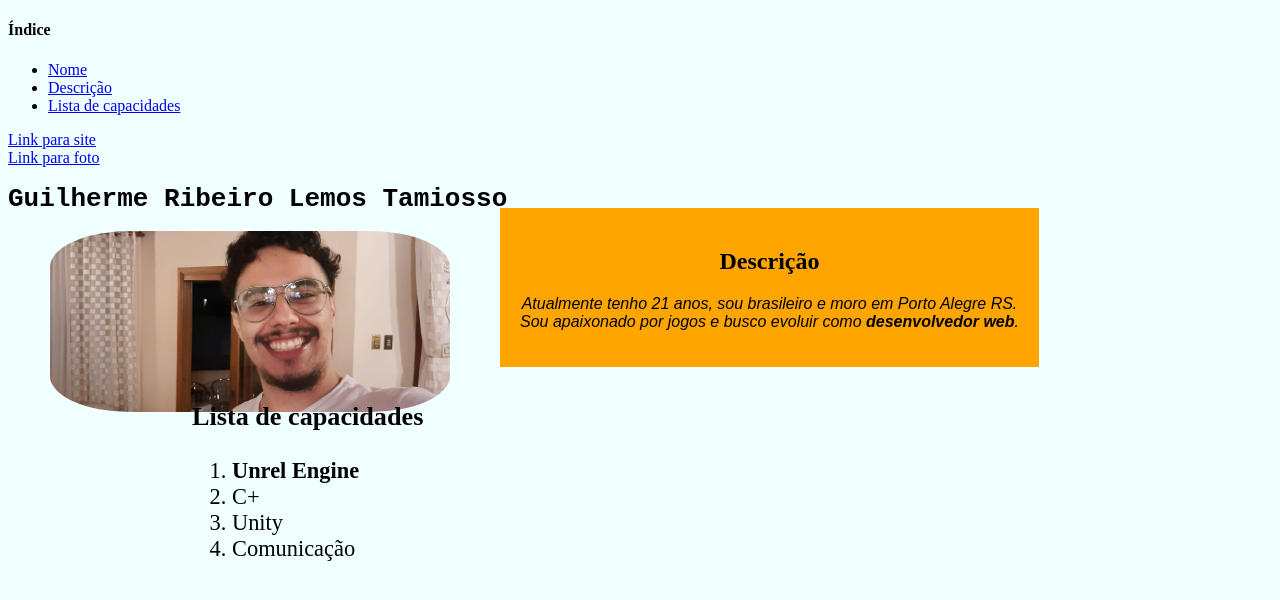
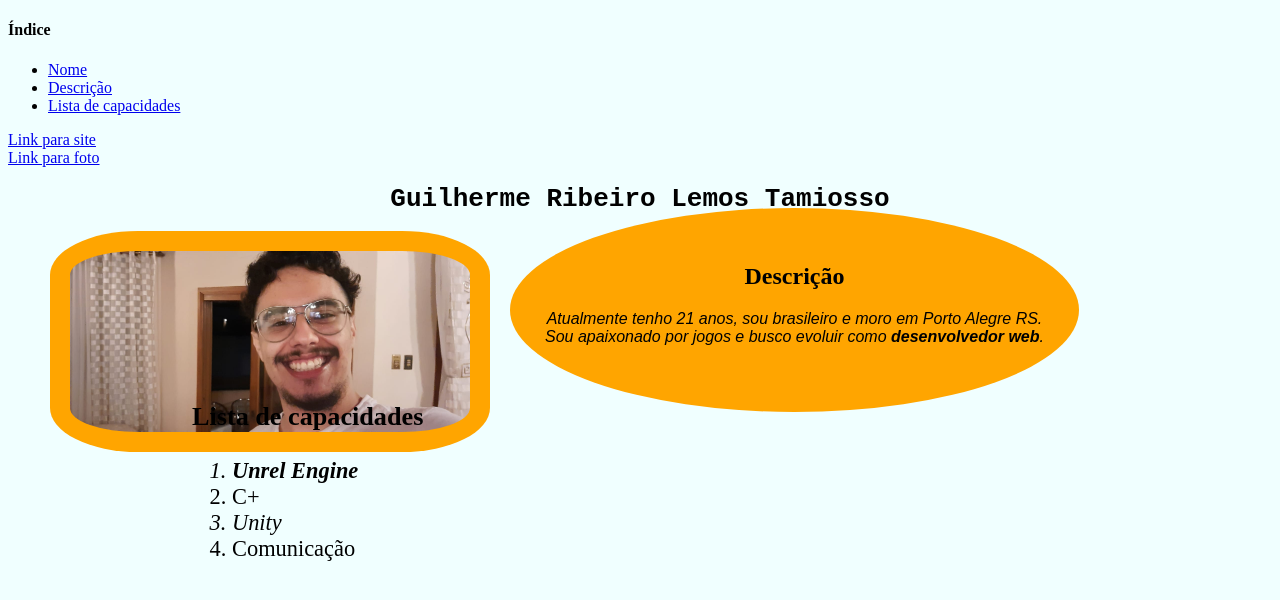
Before and after one commit to tamiosso125/tamiosso125.github.io, a plain HTML site: page index.html in a window 1280 px wide. Drawn offline with Linux system fonts and the light colour scheme.

Commit message:
Adicionado padd, margins e italico na lista

```diff
--- a/index.html
+++ b/index.html
@@ -45,11 +45,11 @@
 
 <div id="divIdListaDeCapacidades">
     <h3 id="h3">Lista de capacidades</h3>
-    <ol>
-        <li class="l1"> <strong>Unrel Engine</strong> </li>
-        <li class="l2">C+</li>
-        <li class="l3">Unity</li>
-        <li class="l4">Comunicação</li>
+    <ol id="idOlCapacidade">
+        <li > <strong>Unrel Engine</strong> </li>
+        <li >C+</li>
+        <li >Unity</li>
+        <li >Comunicação</li>
     </ol>
 </div>
 
--- a/style.css
+++ b/style.css
@@ -1,6 +1,7 @@
 
 h1{
  font-family: monospace;
+ text-align: center;
 
 }
 p{
@@ -28,6 +29,9 @@ body{
   border-radius: 20%;
   position: absolute;
   left: 50px;
+  padding: 20px;
+  background-color: orange;
+
 }
 
 #divIdDescricao{
@@ -36,7 +40,10 @@ text-align: center;
   left: 500px;
   background-color: orange;
   top: 26%;
-padding: 20px;
+  padding: 35px;
+  padding-bottom: 50px;
+  border-radius: 50%;
+  margin-left: 10px;
 }
 
 #divIdListaDeCapacidades{
@@ -45,4 +52,15 @@ padding: 20px;
   left: 15%;
   font-size: 140%;
 
+
 }
+
+/* #idOlCapacidade:nth-child(odd){
+  font-style: italic;
+  color:  red;
+} */
+#divIdListaDeCapacidades ol li:nth-child(odd) {
+
+  font-style: italic;
+
+}
```
Lines whose indentation alone changed are shown as unchanged.
